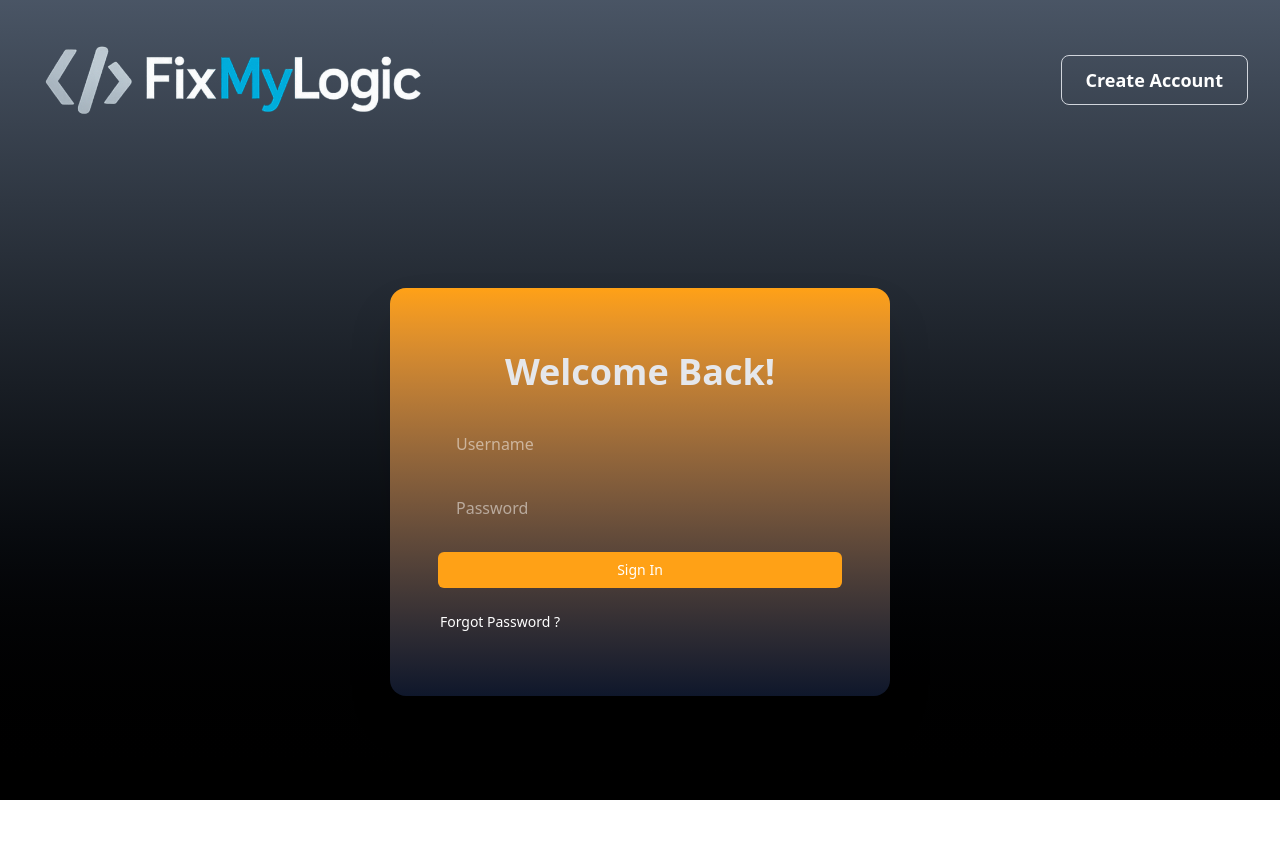
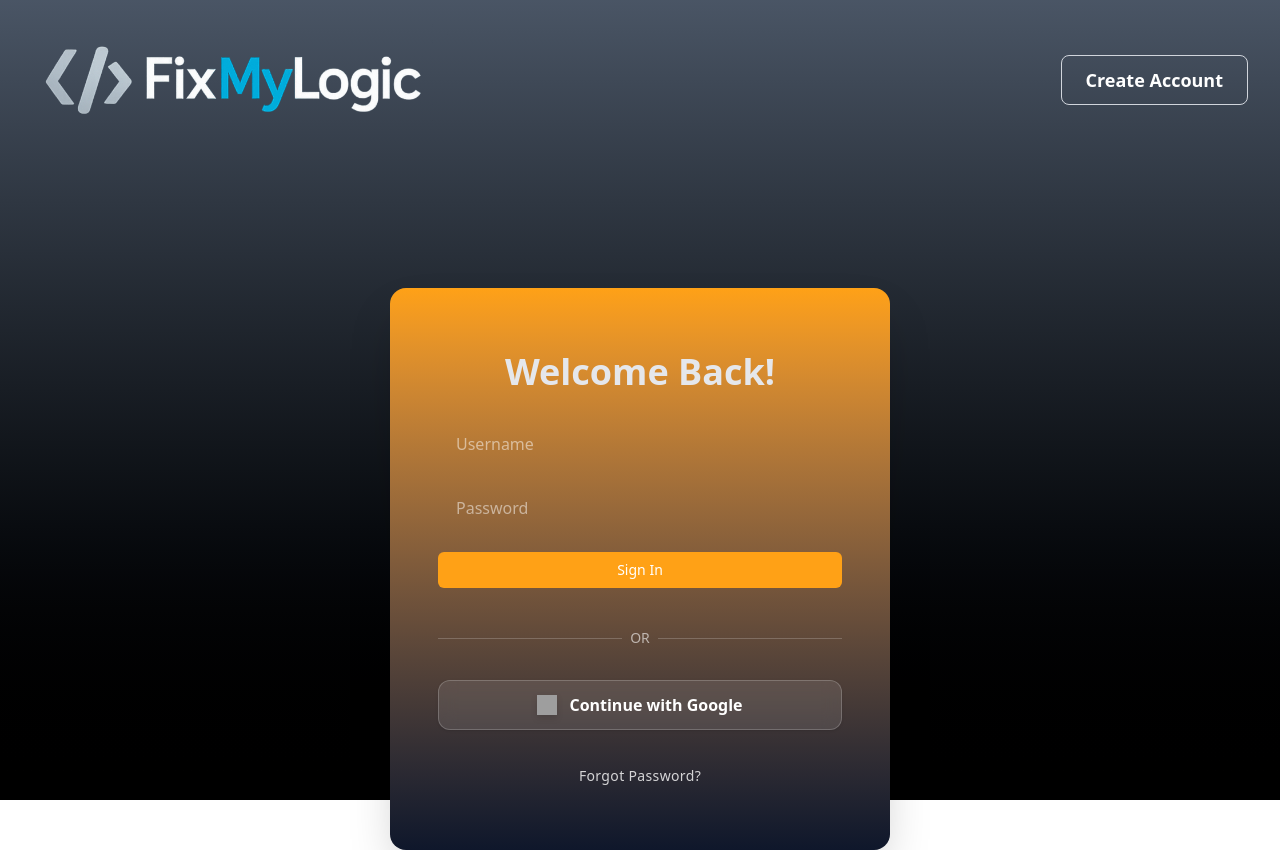
Before and after one commit to Immonn/FixMyLogic, a Next.js app: page /auth/signin in a window 1280 px wide. Before the commit the page ends 800 px from the top, so only its background shows below. Built offline with nearby package versions, Linux system fonts and the light colour scheme; no server answers; grey boxes are pictures that could not be loaded.

Commit message:
Add google auth

```diff
--- a/app/(pages)/auth/signin/page.tsx
+++ b/app/(pages)/auth/signin/page.tsx
@@ -4,9 +4,11 @@ import Navbar from "@/app/components/SigninNavbar"
 import { Input } from '@/app/components/Input';
 import { Button } from '@/app/components/Button';
 import ResetPassword from '@/app/components/ResetPassword';
-import {auth} from "@/app/firebase/firebase";
-import { useSignInWithEmailAndPassword } from 'react-firebase-hooks/auth';
+import { auth, firestore } from "@/app/firebase/firebase";
+import { useSignInWithEmailAndPassword, useSignInWithGoogle } from 'react-firebase-hooks/auth';
 import { useRouter } from 'next/navigation';
+import { setDoc, doc, getDoc } from 'firebase/firestore';
+import { toast } from 'react-toastify';
 
 const SignInPage = () => {
     const [open, setOpen] = useState(false)
@@ -19,9 +21,42 @@ const SignInPage = () => {
         error,
     ] = useSignInWithEmailAndPassword(auth);
 
+    const [signInWithGoogle, gUser, gLoading, gError] = useSignInWithGoogle(auth);
+
     const emailref = useRef<HTMLInputElement>(null);
     const passwordref = useRef<HTMLInputElement>(null);
     const [formError, setFormError] = useState<string>("");
+
+    async function handleGoogleAuth() {
+        try {
+            toast.loading("Authenticating...", {position:"top-center",toastId:"googleAuthToast"});
+            const newUser = await signInWithGoogle();
+            if (!newUser) return;
+
+            const userRef = doc(firestore, "users", newUser.user.uid);
+            const userSnap = await getDoc(userRef);
+
+            if (!userSnap.exists()) {
+                const userData = {
+                    uid: newUser.user.uid,
+                    email: newUser.user.email,
+                    createdAt: Date.now(),
+                    updatedAt: Date.now(),
+                    likedProblems: [],
+                    dislikedProblems: [],
+                    solvedProblems: [],
+                    starredProblems: [],
+                    displayName: newUser.user.displayName || "User"
+                };
+                await setDoc(userRef, userData);
+            }
+            router.push("/dashboard");
+        } catch (error: any) {
+            toast.error(error.message, {position: "top-center"});
+        } finally {
+            toast.dismiss("googleAuthToast");
+        }
+    }
 
     async function handlelogin(){
         setFormError("");
@@ -66,7 +101,22 @@ const SignInPage = () => {
                 <Input ref={passwordref} placeholder='Password' className='w-100' />
                 {formError && <p className="text-red-400 text-sm text-center px-4">{formError}</p>}
                 <Button onClick={handlelogin} text={loading ? "Loading..":"Sign In"} />
-                <div onClick={() => setOpen(true)} className='text-white mr-70 hover:text-brand-orange transition duration-150 cursor-pointer text-sm'>Forgot Password ?</div>
+
+                <div className="flex items-center w-full gap-2 my-2 mt-4">
+                    <div className="h-px bg-white/20 flex-1"></div>
+                    <span className="text-white/60 text-sm font-medium">OR</span>
+                    <div className="h-px bg-white/20 flex-1"></div>
+                </div>
+
+                <div
+                    onClick={handleGoogleAuth}
+                    className="w-full flex items-center justify-center gap-3 bg-white/10 hover:bg-white/20 text-white font-semibold py-3 px-4 border border-white/20 rounded-xl shadow-sm cursor-pointer transition-all duration-300 pointer-events-auto backdrop-blur-sm"
+                >
+                    <img src="https://www.svgrepo.com/show/475656/google-color.svg" className="w-5 h-5 pointer-events-none drop-shadow-md" alt="Google" />
+                    {gLoading ? "Redirecting..." : "Continue with Google"}
+                </div>
+
+                <div onClick={() => setOpen(true)} className='text-white/80 mt-3 hover:text-white transition duration-150 cursor-pointer text-sm font-medium tracking-wide'>Forgot Password?</div>
             </div>
         </div>
     </div>
--- a/app/(pages)/auth/signup/page.tsx
+++ b/app/(pages)/auth/signup/page.tsx
@@ -5,9 +5,9 @@ import { Input } from '@/app/components/Input';
 import { Button } from '@/app/components/Button';
 import {auth} from "@/app/firebase/firebase";
 import { firestore } from '@/app/firebase/firebase';
-import { useCreateUserWithEmailAndPassword } from 'react-firebase-hooks/auth';
+import { useCreateUserWithEmailAndPassword, useSignInWithGoogle } from 'react-firebase-hooks/auth';
 import { useRouter } from 'next/navigation';
-import { setDoc,doc } from 'firebase/firestore';
+import { setDoc, doc, getDoc } from 'firebase/firestore';
 import { toast } from 'react-toastify';
 
 type SignupPageProps = {
@@ -27,6 +27,39 @@ const SignupPage: React.FC<SignupPageProps> = () => {
         user,
         loading,
     ] = useCreateUserWithEmailAndPassword(auth);
+
+    const [signInWithGoogle, gUser, gLoading, gError] = useSignInWithGoogle(auth);
+
+    async function handleGoogleAuth() {
+        try {
+            toast.loading("Authenticating...", {position:"top-center",toastId:"googleAuthToast"});
+            const newUser = await signInWithGoogle();
+            if (!newUser) return;
+
+            const userRef = doc(firestore, "users", newUser.user.uid);
+            const userSnap = await getDoc(userRef);
+
+            if (!userSnap.exists()) {
+                const userData = {
+                    uid: newUser.user.uid,
+                    email: newUser.user.email,
+                    createdAt: Date.now(),
+                    updatedAt: Date.now(),
+                    likedProblems: [],
+                    dislikedProblems: [],
+                    solvedProblems: [],
+                    starredProblems: [],
+                    displayName: newUser.user.displayName || "User"
+                };
+                await setDoc(userRef, userData);
+            }
+            router.push("/dashboard");
+        } catch (error: any) {
+            toast.error(error.message, {position: "top-center"});
+        } finally {
+            toast.dismiss("googleAuthToast");
+        }
+    }
 
     async function handleregistration(){
         setFormError("");
@@ -86,6 +119,20 @@ const SignupPage: React.FC<SignupPageProps> = () => {
                 <Input ref={passwordref} placeholder='Password' />
                 {formError && <p className="text-red-400 text-sm text-center px-4">{formError}</p>}
                 <Button onClick={handleregistration} text={loading ? "Creating..." : "Create Account"} />
+
+                <div className="flex items-center w-full gap-2 my-2 mt-4">
+                    <div className="h-px bg-white/20 flex-1"></div>
+                    <span className="text-white/60 text-sm font-medium">OR</span>
+                    <div className="h-px bg-white/20 flex-1"></div>
+                </div>
+
+                <div
+                    onClick={handleGoogleAuth}
+                    className="w-full flex items-center justify-center gap-3 bg-white/10 hover:bg-white/20 text-white font-semibold py-3 px-4 border border-white/20 rounded-xl shadow-sm cursor-pointer transition-all duration-300 pointer-events-auto backdrop-blur-sm"
+                >
+                    <img src="https://www.svgrepo.com/show/475656/google-color.svg" className="w-5 h-5 pointer-events-none drop-shadow-md" alt="Google" />
+                    {gLoading ? "Redirecting..." : "Continue with Google"}
+                </div>
             </div>
         </div>
     </div>
```
